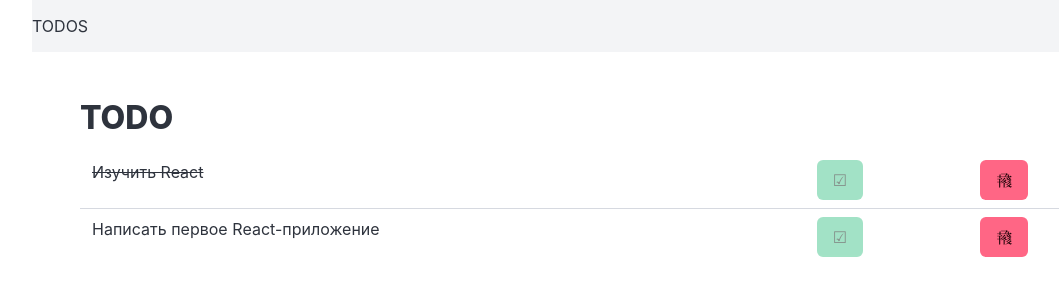
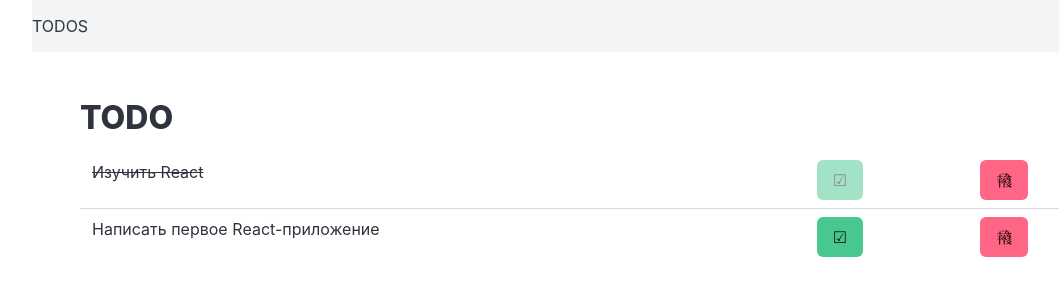
Before and after one commit to Irasov/react-todo, a React (Create React App) app: page / in a window 1280 px wide. Shown: the top 300 px of the page, without its empty margins (32-1091 px from the left). Built offline with nearby package versions, Linux system fonts and the light colour scheme.

Commit message:
fix: change disable

```diff
--- a/src/TodoList.js
+++ b/src/TodoList.js
@@ -14,7 +14,7 @@ export default function TodoList(props) {
                 <button
                   className="button is-success"
                   title="Complete"
-                  disabled="item.done"
+                  disabled={item.done}
                   onClick={() => {
                     props.setDone(item.key);
                   }}>
```
